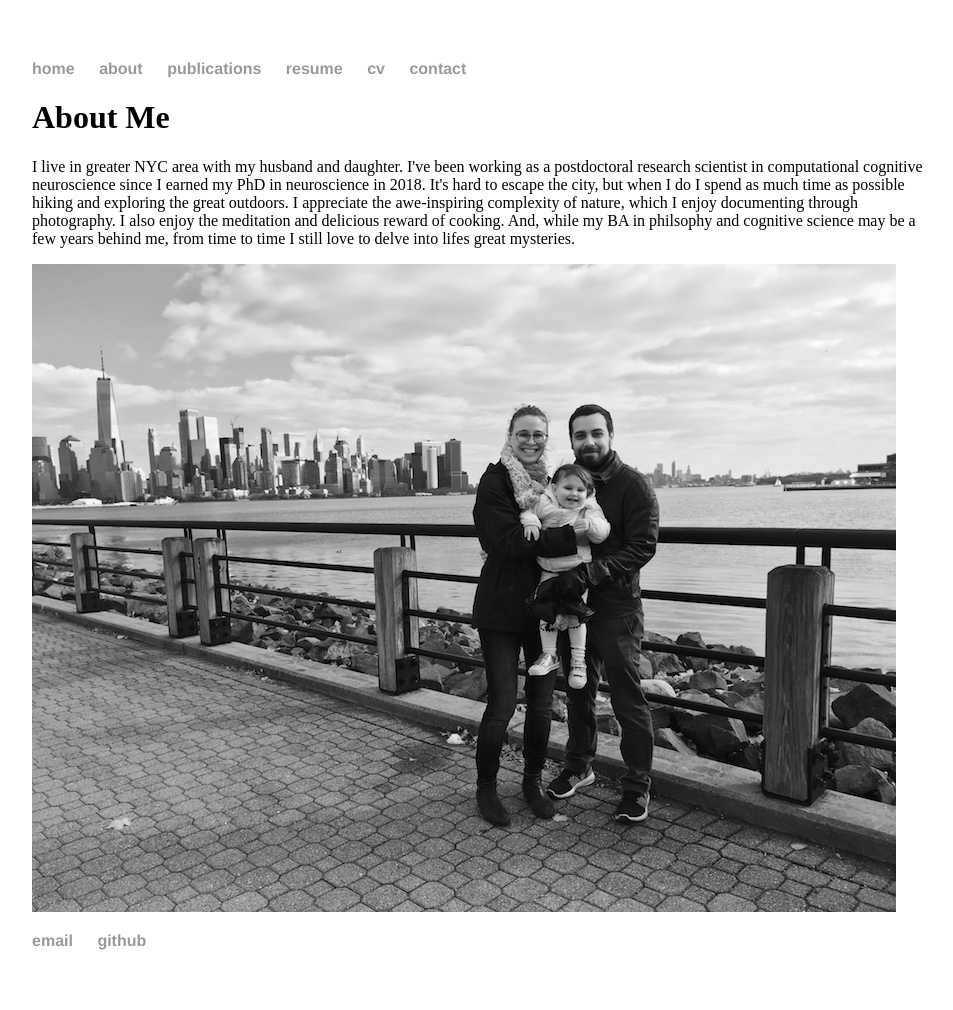
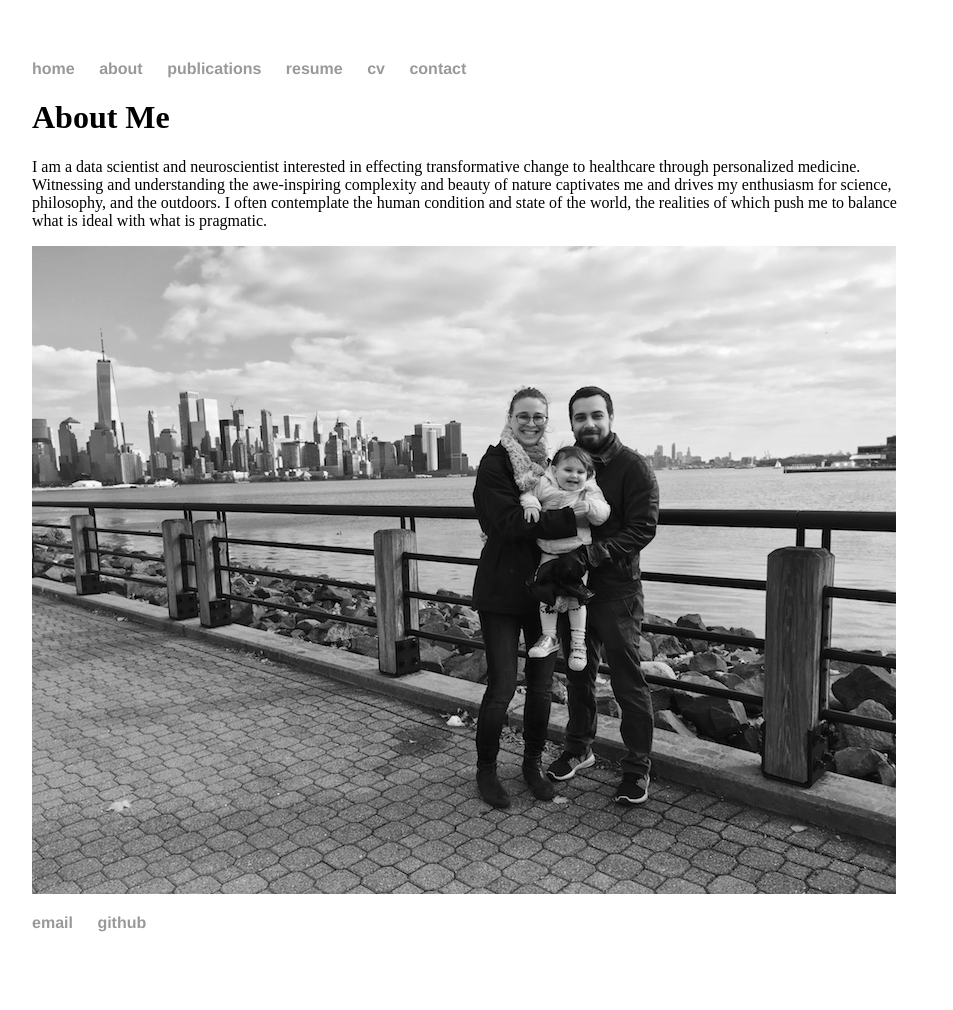
Before and after one commit to klbegany/klarnemann.github.io, a Jekyll site: the page built from about/index.html, in a window 1280 px wide. Shown: the whole page, without its empty margins (160-1113 px from the left). Built offline with Jekyll 4.4.1, drawn with Linux system fonts in a browser that asks for light colours.

Commit message:
Update about me

```diff
--- a/about/index.html
+++ b/about/index.html
@@ -4,7 +4,7 @@ title: About Me
 ---
 <div class="blurb">
 	<h1>About Me</h1>
-	<p>I live in greater NYC area with my husband and daughter. I've been working as a postdoctoral research scientist in computational cognitive neuroscience since I earned my PhD in neuroscience in 2018. It's hard to escape the city, but when I do I spend as much time as possible hiking and exploring the great outdoors. I appreciate the awe-inspiring complexity of nature, which I enjoy documenting through photography. I also enjoy the meditation and delicious reward of cooking. And, while my BA in philsophy and cognitive science may be a few years behind me, from time to time I still love to delve into lifes great mysteries.</p>
+	<p>I am a data scientist and neuroscientist interested in effecting transformative change to healthcare through personalized medicine. Witnessing and understanding the awe-inspiring complexity and beauty of nature captivates me and drives my enthusiasm for science, philosophy, and the outdoors. I often contemplate the human condition and state of the world, the realities of which push me to balance what is ideal with what is pragmatic.</p>
 	<img src="{{ site.url }}/images/family.jpg">
 
 </div><!-- /.blurb -->
```
